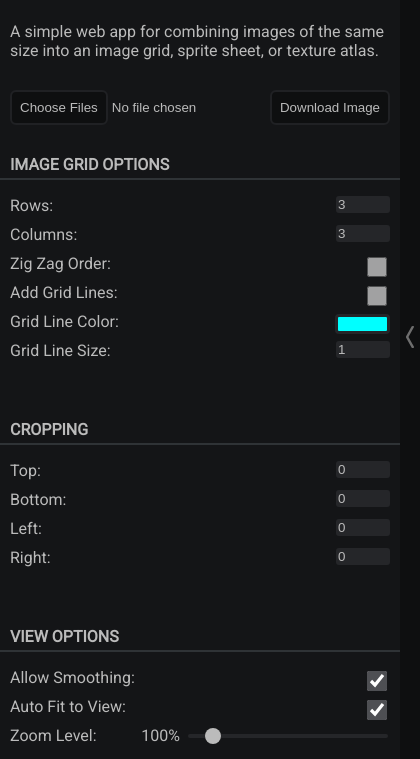
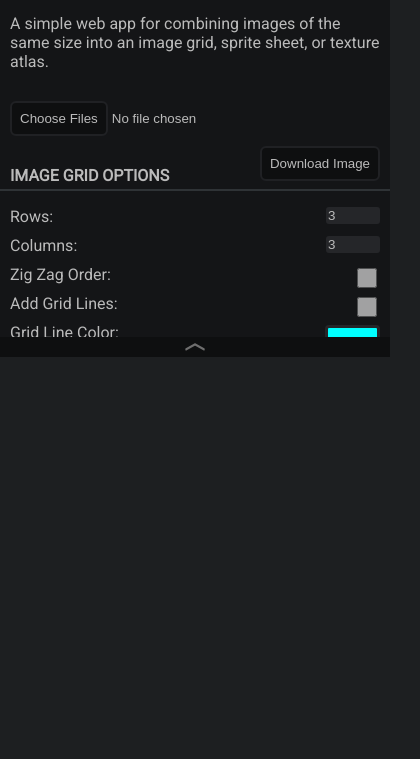
Before and after one commit to DigitalDesignDude/QuickImagePacker, a plain HTML site: page index.html in a window 390 px wide. Shown: the part 85-844 px from the top of the page, 420 px wide, since content can reach past the window. Drawn offline with Linux system fonts and the light colour scheme.

Commit message:
Zoom with Scroll Wheel and Mobile Responsiveness

```diff
--- a/index.html
+++ b/index.html
@@ -41,7 +41,7 @@
 </head>
 
 <body>
-    <div id="main-content" class="has-sidebar">
+    <div id="main-content" class="menu-opened">
         <div id="menu-container">
             <div id="menu">
 
@@ -134,7 +134,9 @@
                     Site by <a href="https://github.com/DigitalDesignDude">DigitalDesignDude</a>
                 </div>
             </div>
-            <div id="menu-toggler" style="content: url('images/img-arrow-left.svg');" onclick="toggleMenu()"></div>
+            <div id="menu-toggler" onclick="toggleMenu()">
+                <div class="arrow"></div>
+            </div>
         </div>
 
         <!--Image Canvas-->
@@ -311,7 +313,6 @@
         }
 
         function downloadCombinedImage() {
-
             // Convert canvas to data URL and create a download link
             const combinedDataURL = imageCanvas.toDataURL('image/png');
             const downloadLink = document.createElement('a');
@@ -321,7 +322,7 @@
         }
 
         function toggleMenu() {
-            document.getElementById("main-content").classList.toggle("has-sidebar");
+            document.getElementById("main-content").classList.toggle("menu-opened");
             document.getElementById("menu-container").classList.toggle("collapse");
             document.getElementById("menu-toggler").classList.toggle("flipped");
         }
@@ -342,16 +343,18 @@
             }
         }
 
+        //CANVAS ZOOM ========================================================================================
+
+        const zoomSlider = document.getElementById('zoom-slider');
+        const zoomValueSpan = document.getElementById('zoom-value');
+
         function setCanvasZoom() {
 
-            const zoomSlider = document.getElementById('zoom-slider');
-            const zoomValueSpan = document.getElementById('zoom-value');
+            let zoomValue = parseFloat(zoomSlider.value);
 
             // Store the initial scroll position
             const scrollLeftPercentage = container.scrollLeft / (container.scrollWidth - container.clientWidth);
             const scrollTopPercentage = container.scrollTop / (container.scrollHeight - container.clientHeight);
-
-            let zoomValue = parseFloat(zoomSlider.value);
 
             //Set the width and height of the actual canvas according to the input zoom value.
             imageCanvas.style.width = `${imageCanvas.width * zoomValue}px`;
@@ -368,7 +371,26 @@
             document.getElementById('fit-view-toggler').checked = false;
         }
 
-        //PANNING VIEW RELATED ==========================================================
+        //ZOOM WITH MOUSE WHEEL
+        container.addEventListener("wheel", function(e) {
+            if (event.ctrlKey || event.altKey) {
+
+                if (e.deltaY < 0) {
+                    zoomSlider.valueAsNumber += 0.1;
+                } else {
+                    zoomSlider.value -= 0.1;
+                }
+                e.preventDefault(); // Prevent default behavior
+                e.stopPropagation();
+                setCanvasZoom();
+            }
+        }, {
+            passive: false
+        }); //Solves passive event listener warning.
+
+
+        //PANNING VIEW ==========================================================
+
         let isPanning = false;
         let startPanX, startPanY;
 
--- a/style.css
+++ b/style.css
@@ -12,7 +12,7 @@
 /*MAIN ELEMENTS--------------*/
 :root {
     --menu-width: 400px;
-    --menu-toggler-width: 20px;
+    --menu-toggler-size: 20px;
 }
 
 body {
@@ -23,19 +23,20 @@ body {
 }
 
 #main-content {
-    padding-left: var(--menu-toggler-width);
+    padding-left: var(--menu-toggler-size);
     transition: padding-left 0.3s ease;
 }
 
-#main-content.has-sidebar {
-    padding-left: calc(var(--menu-width) + var(--menu-toggler-width));
+#main-content.menu-opened {
+    padding-left: calc(var(--menu-width) + var(--menu-toggler-size));
 }
 
+/*MENU RELATED-----------*/
 #menu-container {
     position: fixed;
     top: 0px;
     left: 0px;
-    transition: left 0.3s;
+    transition: left 0.3s ease;
     height: 100vh;
     z-index: 99999;
 }
@@ -69,10 +70,15 @@ body {
     display: none;
 }
 
+#menu-footer {
+    margin-top: auto;
+}
+
+/*MENU TOGGLER----------------*/
 #menu-toggler {
     background-color: #0e0f10;
     text-align: center;
-    width: var(--menu-toggler-width);
+    width: var(--menu-toggler-size);
     height: 100vh;
     padding: 0px 6px;
     /*transition: transform 0.3s ease;*/
@@ -81,23 +87,27 @@ body {
     left: var(--menu-width);
     box-sizing: border-box;
     z-index: 999999;
+    overflow: hidden;
 }
 
-#menu-toggler.flipped {
+#menu-toggler.flipped .arrow {
     transform: scaleX(-1);
+}
+
+#menu-toggler .arrow {
+    content: url('images/img-arrow-left.svg');
+    width: 100%;
+    height: 100%;
 }
 
 #menu-toggler:hover {
     background-color: #181a1c;
 }
 
-#menu-footer {
-    margin-top: auto;
-}
-
-
 /*CANVAS ---------------------*/
 #canvas-container {
+    width: 100%;
+    height: 100vh;
     max-width: 100%;
     max-height: 100vh;
     position: relative;
@@ -105,24 +115,20 @@ body {
 }
 
 #image-canvas {
-    /*max-width: 100%;*/
     height: auto;
-    /*max-height: 1000px;*/
 }
 
-#image-canvas.fit-view{
+#image-canvas.fit-view {
     max-height: 100vh;
     max-width: 100%;
     height: 100vh;
     object-fit: contain;
-    object-position:left;
+    object-position: left;
     width: 100% !important;
     height: auto;
 }
 
-
 /*HEADINGS---------*/
-
 h1 {
     text-transform: uppercase;
 }
@@ -226,7 +232,7 @@ input[type="file"]::file-selector-button {
     border-radius: 6px;
 }
 
-/*Scrollbars*/
+/*SCROLLBARS-------------*/
 ::-webkit-scrollbar {
     width: 17px;
     height: 17px;
@@ -255,3 +261,70 @@ input[type="file"]::file-selector-button {
     height: 17px;
     width: 17px;
 }
+
+
+
+/*MEDIA QUERIES===============================*/
+
+/*Mobile*/
+@media only screen and (max-width: 480px) {
+
+    h1 {
+        font-size: 7.5vw
+    }
+
+    /*MAIN CONTENT------------*/
+    #main-content {
+        transition: padding-top 0.3s ease;
+        padding-left: 0 !important;
+    }
+
+    #main-content.menu-opened {
+        padding-top: calc(50vh + var(--menu-toggler-size));
+    }
+
+    /*MENU RELATED-----------*/
+    #menu-container {
+        width: 100%;
+        max-width: none !impotant;
+        transition: top 0.3s ease;
+        max-height: 50vh;
+    }
+
+    #menu-container.collapse {
+        top: -50vh;
+        left: 0px;
+    }
+
+    #menu {
+        width: 100%;
+        max-height: 50vh;
+    }
+
+    /*MENU TOGGLER------------*/
+    #menu-toggler {
+        top: 50vh;
+        left: 0px;
+        width: 100%;
+        height: 20px;
+    }
+
+    #menu-toggler .arrow {
+        transform: rotate(90deg);
+    }
+
+    #menu-toggler.flipped .arrow {
+        transform: rotate(270deg);
+    }
+
+    /*CANVAS ---------------------*/
+    #canvas-container {
+        max-height: calc(100vh - var(--menu-toggler-size));
+        transition: max-height 0.3s ease;
+    }
+
+    #main-content.menu-opened #canvas-container {
+        max-height: calc(50vh - var(--menu-toggler-size));
+    }
+
+}
```
Also changed, not shown: images/img-arrow-up.svg (added). Lines whose indentation alone changed are shown as unchanged.
